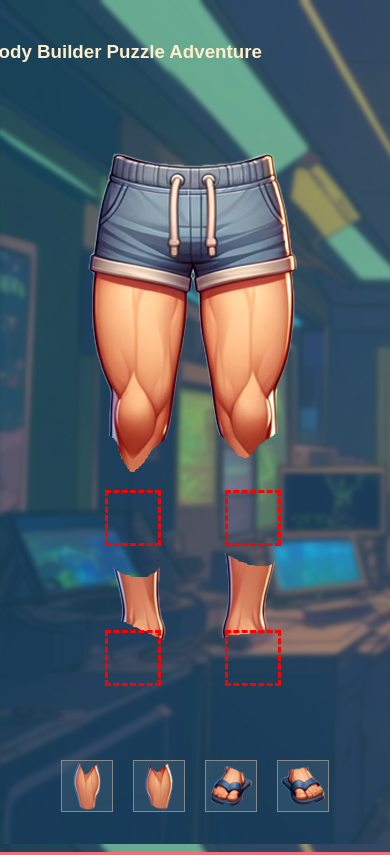
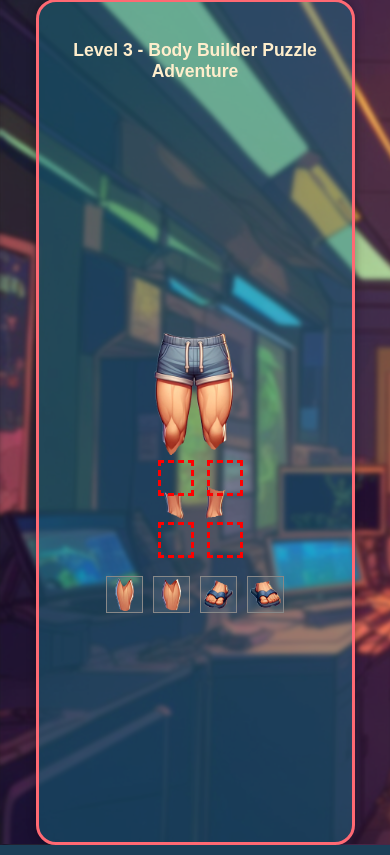
Before and after one commit to Ant1ing/allHND, a PHP site: page /level3.html in a window 390 px wide; the page is wider, and only the part inside the window is pictured. Run offline with PHP 8.4, Linux system fonts and the light colour scheme; some libraries are stand-ins or nearby versions.

Commit message:
large final commit

```diff
--- a/Game Assessment/task 2/code/instructions.html
+++ b/Game Assessment/task 2/code/instructions.html
@@ -5,11 +5,13 @@
     <meta viewport="width=device-width, initial-scale=1.0">
     <title>Instructions - Body Builder Puzzle Adventure</title>
     <link rel="stylesheet" href="./styles/styles.css">
+    <script src="./modules/jquery-3.7.1.js"></script>
+    <script src="./modules/jquery-ui.js"></script>
 </head>
 <body>
     <div class="level-container">
         <div class="Instructions">
-            <h1 class="level-name">Instructions</h3>
+            <h1 class="level-name">Instructions</h1>
         </div>
         <div id="greeting-container"></div>
         <div class="instructions-content">
--- a/Game Assessment/task 2/code/level1.html
+++ b/Game Assessment/task 2/code/level1.html
@@ -7,6 +7,7 @@
     <link rel="stylesheet" href="./styles/styles.css">
     <script src="./modules/jquery-3.7.1.js"></script>
     <script src="./modules/jquery-ui.js"></script>
+    <script src="https://cdnjs.cloudflare.com/ajax/libs/jqueryui-touch-punch/0.2.3/jquery.ui.touch-punch.min.js"></script>
 </head>
 <body>
     <div class="level-container">
--- a/Game Assessment/task 2/code/level2.html
+++ b/Game Assessment/task 2/code/level2.html
@@ -7,6 +7,7 @@
     <link rel="stylesheet" href="./styles/styles.css">
     <script src="./modules/jquery-3.7.1.js"></script>
     <script src="./modules/jquery-ui.js"></script>
+    <script src="https://cdnjs.cloudflare.com/ajax/libs/jqueryui-touch-punch/0.2.3/jquery.ui.touch-punch.min.js"></script>
 </head>
 <body>
     <div class="level-container">
--- a/Game Assessment/task 2/code/level3.html
+++ b/Game Assessment/task 2/code/level3.html
@@ -7,6 +7,7 @@
     <link rel="stylesheet" href="./styles/styles.css">
     <script src="./modules/jquery-3.7.1.js"></script>
     <script src="./modules/jquery-ui.js"></script>
+    <script src="https://cdnjs.cloudflare.com/ajax/libs/jqueryui-touch-punch/0.2.3/jquery.ui.touch-punch.min.js"></script>
 </head>
 <body>
     <div class="level-container">
--- a/Game Assessment/task 2/code/level4.html
+++ b/Game Assessment/task 2/code/level4.html
@@ -7,6 +7,7 @@
     <link rel="stylesheet" href="./styles/styles.css">
     <script src="./modules/jquery-3.7.1.js"></script>
     <script src="./modules/jquery-ui.js"></script>
+    <script src="https://cdnjs.cloudflare.com/ajax/libs/jqueryui-touch-punch/0.2.3/jquery.ui.touch-punch.min.js"></script>
 </head>
 <body>
     <div class="level-container">
--- a/Game Assessment/task 2/code/level5.html
+++ b/Game Assessment/task 2/code/level5.html
@@ -7,6 +7,7 @@
     <link rel="stylesheet" href="./styles/styles.css">
     <script src="./modules/jquery-3.7.1.js"></script>
     <script src="./modules/jquery-ui.js"></script>
+    <script src="https://cdnjs.cloudflare.com/ajax/libs/jqueryui-touch-punch/0.2.3/jquery.ui.touch-punch.min.js"></script>
 </head>
 <body>
     <div class="level-container">
--- a/Game Assessment/task 2/code/styles/styles.css
+++ b/Game Assessment/task 2/code/styles/styles.css
@@ -147,6 +147,8 @@ body {
 #greeting-container {
   color: white;
   margin: 0px;
+  font-size: 20px;
+  max-height: 50px;
 }
 
 .level-name {
@@ -180,7 +182,9 @@ body {
 }
 
 .limb {
-  margin: 10px;
+  margin-left: 5px;
+  margin-right: 5px;
+  padding: 0px;
   width: 50px;
   height: 50px;
   background-color: #6b869638;
@@ -215,66 +219,116 @@ body {
 }
 
 #slot1 {
-  top: 280px; /* Adjust the top position for eyebrows */
-  left: 265px; /* Adjust the left position for eyebrows */
+  top: 38%; /* Adjust the top position for eyebrows */
+  left: 45%; /* Adjust the left position for eyebrows */
 }
 #slot2 {
-  top: 330px; /* Adjust the top position for eyes */
-  left: 265px; /* Adjust the left position for eyes */
+  top: 50%; /* Adjust the top position for eyes */
+  left: 45%; /* Adjust the left position for eyes */
 }
 #slot3 {
-  top: 400px; /* Adjust the top position for nose */
-  left: 265px; /* Adjust the left position for nose */
+  top: 60%; /* Adjust the top position for nose */
+  left: 45%; /* Adjust the left position for nose */
 }
 #slot4 {
-  top: 450px; /* Adjust the top position for mouth */
-  left: 265px; /* Adjust the left position for mouth */
+  top: 75%; /* Adjust the top position for mouth */
+  left: 45%; /* Adjust the left position for mouth */
 }
 #slot5 {
-  top: 250px; /* Adjust the top position for heart */
-  left: 345px; /* Adjust the left position for heart */
+  top: 40%; /* Adjust the top position for heart */
+  left: 60%; /* Adjust the left position for heart */
 }
 #slot6 {
-  top: 300px; /* Adjust the top position for lungs */
-  left: 265px; /* Adjust the left position for lungs */
+  top: 50%; /* Adjust the top position for lungs */
+  left: 45%; /* Adjust the left position for lungs */
 }
 #slot7 {
-  top: 450px; /* Adjust the top position for stomach */
-  left: 265px; /* Adjust the left position for stomach */
+  top: 70%; /* Adjust the top position for stomach */
+  left: 45%; /* Adjust the left position for stomach */
 }
 #slot8 {
-  top: 140px; /* Adjust the top position for ribs */
-  left: 265px; /* Adjust the left position for ribs */
+  top: 30%; /* Adjust the top position for ribs */
+  left: 45%; /* Adjust the left position for ribs */
 }
 #slot9 {
-  top: 350px; /* Adjust the top position for calf 1 */
-  left: 200px; /* Adjust the left position for calf 1 */
+  top: 58%; /* Adjust the top position for calf 1 */
+  left: 35%; /* Adjust the left position for calf 1 */
 }
 #slot10 {
-  top: 350px; /* Adjust the top position for calf 2 */
-  left: 320px; /* Adjust the left position for calf 2 */
+  top: 58%; /* Adjust the top position for calf 2 */
+  left: 55%; /* Adjust the left position for calf 2 */
 }
 #slot11 {
-  top: 490px; /* Adjust the top position for shoe 1 */
-  left: 200px; /* Adjust the left position for shoe 1 */
+  top: 85%; /* Adjust the top position for shoe 1 */
+  left: 35%; /* Adjust the left position for shoe 1 */
 }
 #slot12 {
-  top: 490px; /* Adjust the top position for shoe 2 */
-  left: 320px; /* Adjust the left position for shoe 2 */
+  top: 85%; /* Adjust the top position for shoe 2 */
+  left: 55%; /* Adjust the left position for shoe 2 */
 }
 #slot13 {
-  top: 440px; /* Adjust the top position for shoe 2 */
-  left: 450px; /* Adjust the left position for shoe 2 */
+  top: 78%; /* Adjust the top position for shoe 2 */
+  left: 79%; /* Adjust the left position for shoe 2 */
 }
 #slot14 {
-  top: 320px; /* Adjust the top position for shoe 2 */
-  left: 65px; /* Adjust the left position for shoe 2 */
+  top: 55%; /* Adjust the top position for shoe 2 */
+  left: 10%; /* Adjust the left position for shoe 2 */
 }
 #slot15 {
-  top: 90px; /* Adjust the top position for shoe 2 */
-  left: 110px; /* Adjust the left position for shoe 2 */
+  top: 15%; /* Adjust the top position for shoe 2 */
+  left: 20%; /* Adjust the left position for shoe 2 */
 }
 #slot16 {
-  top: 190px; /* Adjust the top position for shoe 2 */
-  left: 400px; /* Adjust the left position for shoe 2 */
+  top: 32%; /* Adjust the top position for shoe 2 */
+  left: 67%; /* Adjust the left position for shoe 2 */
 }
+
+/* Responsive adjustments for tablet and mobile */
+@media screen and (max-width: 1024px) {
+  /* Tablet adjustments */
+  .levelheader {
+    display: flex;
+    flex-direction: column;
+    align-items: center;
+    font-size: 15px;
+  }
+  .level-container {
+    display: flex;
+    align-items: center;
+  }
+  .game-container {
+    width: 90%;
+    justify-content: center;
+  }
+
+  .slot {
+    width: 30px;
+    height: 30px;
+  }
+
+  .limb {
+    width: 35px;
+    height: 35px;
+  }
+
+  .limb-row {
+    display: flex;
+    justify-content: space-evenly;
+  }
+
+  #assetBefore {
+    max-width: 90%;
+  }
+  #assetAfter {
+    max-width: 90%;
+  }
+
+  .instructions-content {
+    font-size: 22px;
+  }
+
+  .level-container {
+    width: 70%; /* Adjust width for tablet screens */
+    padding: 20px; /* Adjust padding */
+  }
+}
```
